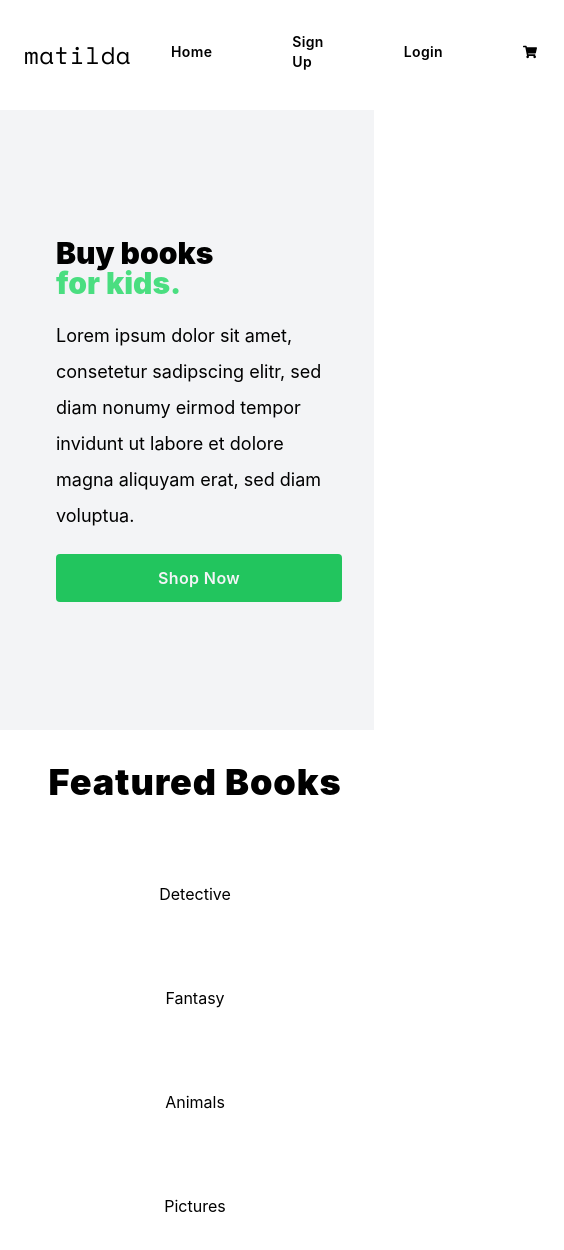
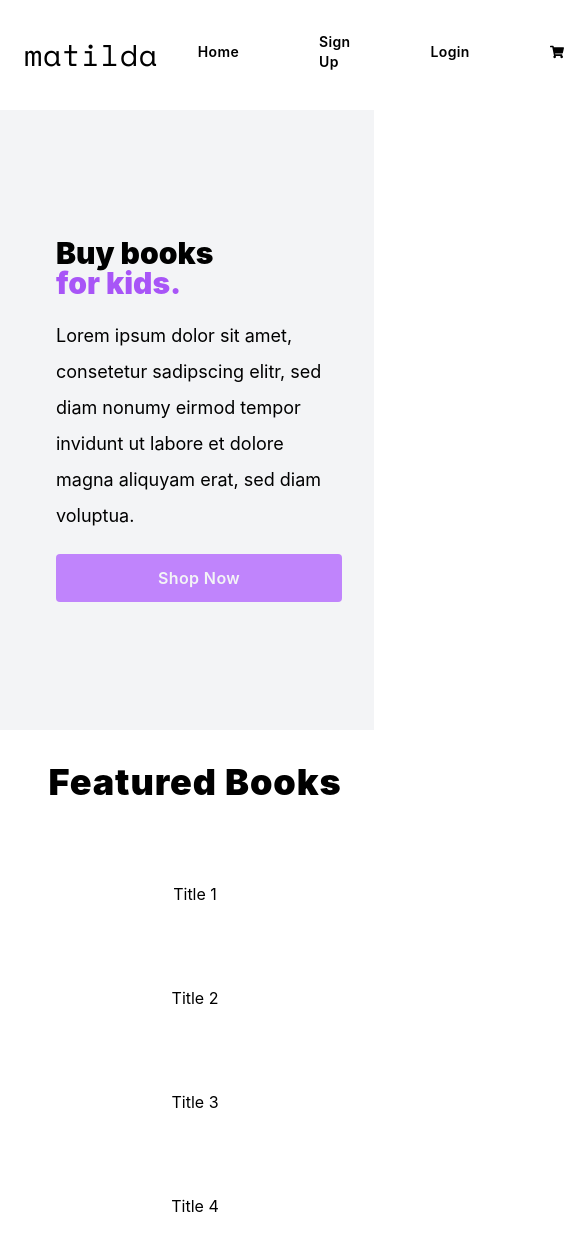
Before and after one commit to mmloghin/project-team-matilda, a React (Create React App) app in the folder client/: page / in a window 390 px wide. Shown: the top 1250 px of the page, 564 px wide, since content can reach past the window. Built offline with nearby package versions, Linux system fonts and the light colour scheme; grey boxes are pictures that could not be loaded.

Commit message:
Added react-router

```diff
--- a/client/src/App.js
+++ b/client/src/App.js
@@ -1,29 +1,23 @@
 import React from "react";
-// import { BrowserRouter, Routes, Route} from "react-router-dom";
+import { Routes, Route } from "react-router-dom";
 import "./App.css";
-// import tw from "twin.macro";
 import NavBar from "./components/NavBar";
 // import Footer from "./components/Footer";
 import Home from "./pages/Home";
-// import Signup from "./pages/Signup";
-// import Login from "./pages/Login";
-// import Cart from "./pages/Cart";
+import Signup from "./pages/Signup";
+import Login from "./pages/Login";
+import Cart from "./pages/Cart";
 
 function App() {
   return (
     <div>
       <NavBar />
-      <Home />
-      {/* <BrowserRouter>
-      <NavBar />
       <Routes>
-          <Route exact path="/" element={<Home />} />
-          <Route path="/signup" element={<Signup />} />
-          <Route path="/login" element={<Login />} />
-          <Route path="/cart" element={<Cart />} />
-        </Routes>
-			</BrowserRouter> */}
-      {/* <Footer/> */}
+        <Route exact path="/" element={<Home />} />
+        <Route path="/signup" element={<Signup />} />
+        <Route path="/login" element={<Login />} />
+        <Route path="/cart" element={<Cart />} />
+      </Routes>
     </div>
   );
 }
--- a/client/src/components/Featured.js
+++ b/client/src/components/Featured.js
@@ -4,25 +4,25 @@ export default function Featured() {
   const books = [
     {
       id: 1,
-      title: "",
+      title: "Title 1",
       image: "",
       category: "Detective",
     },
     {
       id: 2,
-      title: "",
+      title: "Title 2",
       image: "",
       category: "Fantasy",
     },
     {
       id: 3,
-      title: "",
+      title: "Title 3",
       image: "",
       category: "Animals",
     },
     {
       id: 4,
-      title: "",
+      title: "Title 4",
       image: "",
       category: "Pictures",
     },
@@ -35,7 +35,7 @@ export default function Featured() {
       </div>
       {books.map((book, index) => (
         <div className="cards text-center my-20" key={index}>
-          {book.category}
+          {book.title}
         </div>
       ))}
     </div>
--- a/client/src/components/Hero.js
+++ b/client/src/components/Hero.js
@@ -7,19 +7,19 @@ export default function Hero() {
         <div className="main--content mt-24 mb-24 flex flex-col sm:items-center lg:items-stretch">
           <div className="heading text-3xl sm:text-5xl md:text-6xl font-black leading-none">
             Buy books
-            <div className="text-green-400">for kids.</div>
+            <div className="text-purple-500">for kids.</div>
           </div>
           <div className="description max-w-md my-5 text-lg leading-loose">
             Lorem ipsum dolor sit amet, consetetur sadipscing elitr, sed diam
             nonumy eirmod tempor invidunt ut labore et dolore magna aliquyam
             erat, sed diam voluptua.
           </div>
-          <div className="button text-center inline-block w-full sm:w-48 py-3 font-semibold tracking-wide rounded hocus:outline-none focus:shadow-outline transition duration-300 bg-green-500 text-gray-100 hover:bg-green-600">
+          <div className="button text-center inline-block w-full sm:w-48 py-3 font-semibold tracking-wide rounded hocus:outline-none focus:shadow-outline transition duration-300 bg-purple-400 text-gray-100 hover:bg-purple-500">
             Shop Now
           </div>
         </div>
       </div>
-      <div className="right--column bg-green-200 bg-cover bg-center ml-24 h-96 h-auto w-1/2 flex-1 bg-[url('https://images.unsplash.com/photo-1591951425328-48c1fe7179cd?ixlib=rb-1.2.1&ixid=MnwxMjA3fDB8MHxwaG90by1wYWdlfHx8fGVufDB8fHx8&auto=format&fit=crop&w=1170&q=80')]"></div>
+      <div className="right--column bg-purple-200 bg-cover bg-center ml-24 h-96 h-auto w-1/2 flex-1 bg-[url('https://images.unsplash.com/photo-1591951425328-48c1fe7179cd?ixlib=rb-1.2.1&ixid=MnwxMjA3fDB8MHxwaG90by1wYWdlfHx8fGVufDB8fHx8&auto=format&fit=crop&w=1170&q=80')]"></div>
     </div>
   );
 }
--- a/client/src/components/NavBar.js
+++ b/client/src/components/NavBar.js
@@ -1,71 +1,34 @@
 import React from "react";
 import { FaShoppingCart } from "react-icons/fa";
-// import { Link } from "react-router-dom";
+import { Link } from "react-router-dom";
 
 export default function NavBar() {
   return (
     <div className="navigation flex items-center p-6">
-      <div className="header text-2xl text-center md:px-6 tracking-wide font-archivo-black">
+      <div className="header text-3xl text-center md:px-6 tracking-wide font-archivo-black">
         matilda
       </div>
       <div className="nav--bar w-full block flex-grow flex items-center md:px-20 my-2 text-sm my-0 font-semibold font-color:black tracking-wide pb-1">
-        <a
-          href="/"
-          className="mx-10 border-b-2 border-transparent hover:border-green-500"
+        <Link to="/"
+          className="mx-10 border-b-2 border-transparent hover:border-yellow-500"
         >
           Home
-        </a>
-        <a
-          href="/signup"
-          className="mx-10 border-b-2 border-transparent hover:border-green-500"
+        </Link>
+        <Link to="/signup"
+          className="mx-10 border-b-2 border-transparent hover:border-yellow-500"
         >
           Sign Up
-        </a>
-        <a
-          href="/login"
-          className="mx-10 border-b-2 border-transparent hover:border-green-500"
+        </Link>
+        <Link to="/login"
+          className="mx-10 border-b-2 border-transparent hover:border-yellow-500"
         >
           Login
-        </a>
-        <a
-          href="/cart"
-          className="mx-10 border-b-2 border-transparent hover:border-green-500"
-        >
-          <FaShoppingCart />
-        </a>
+        </Link>
+        <Link to="/cart"
+          className="mx-10 border-b-2 border-transparent hover:border-yellow-500"
+        > <FaShoppingCart />
+        </Link>
       </div>
     </div>
-
-    /* <nav className="navigation flex items-center p-6">
-<div className="header text-3xl text-center md:px-12 font-bold tracking-wide">
-  matilda
-</div>
-<div className="nav--bar w-full block flex-grow lg:flex lg:items-center lg:w-auto md:px-20 text-sm text-lg my-2 lg:text-sm lg:my-0 font-semibold font-color:black tracking-wide pb-1">
-  <Link
-    to="/"
-    className="lg:mx-6 border-b-2 border-transparent hover:border-green-500"
-  >
-    Home
-  </Link>
-  <Link
-    to="/signup"
-    className="lg:mx-6 border-b-2 border-transparent hover:border-green-500"
-  >
-    Sign Up
-  </Link>
-  <Link
-    to="/login"
-    className="lg:mx-6 border-b-2 border-transparent hover:border-green-500"
-  >
-    Login
-  </Link>
-  <Link
-    to="/cart"
-    className="lg:mx-6 border-b-2 border-transparent hover:border-green-500"
-  >
-    Cart
-  </Link>
-</div>
-</nav> */
   );
 }
--- a/client/src/index.js
+++ b/client/src/index.js
@@ -1,14 +1,14 @@
 import React from "react";
 import ReactDOM from "react-dom/client";
-// import { BrowserRouter } from "react-router-dom";
+import { BrowserRouter } from "react-router-dom";
 import "./index.css";
 import App from "./App";
 
 const root = ReactDOM.createRoot(document.getElementById("root"));
 root.render(
   <React.StrictMode>
-    {/* <BrowserRouter> */}
+    <BrowserRouter>
       <App />
-    {/* </BrowserRouter> */}
+    </BrowserRouter>
   </React.StrictMode>
 );
--- a/client/src/pages/Cart.js
+++ b/client/src/pages/Cart.js
@@ -0,0 +1,9 @@
+import React from "react";
+
+export default function Cart() {
+  return (
+    <div>
+    CART TEST
+    </div>
+  );
+}
--- a/client/src/pages/Login.js
+++ b/client/src/pages/Login.js
@@ -0,0 +1,9 @@
+import React from "react";
+
+export default function Login() {
+  return (
+    <div>
+    LOGIN
+    </div>
+  );
+}
--- a/client/src/pages/Shop.js
+++ b/client/src/pages/Shop.js
@@ -0,0 +1,9 @@
+import React from "react";
+
+export default function Shop() {
+  return (
+    <div>
+    THIS IS A TEST
+    </div>
+  );
+}
--- a/client/src/pages/Signup.js
+++ b/client/src/pages/Signup.js
@@ -0,0 +1,9 @@
+import React from "react";
+
+export default function Signup() {
+  return (
+    <div>
+    SIGNUP
+    </div>
+  );
+}
```
